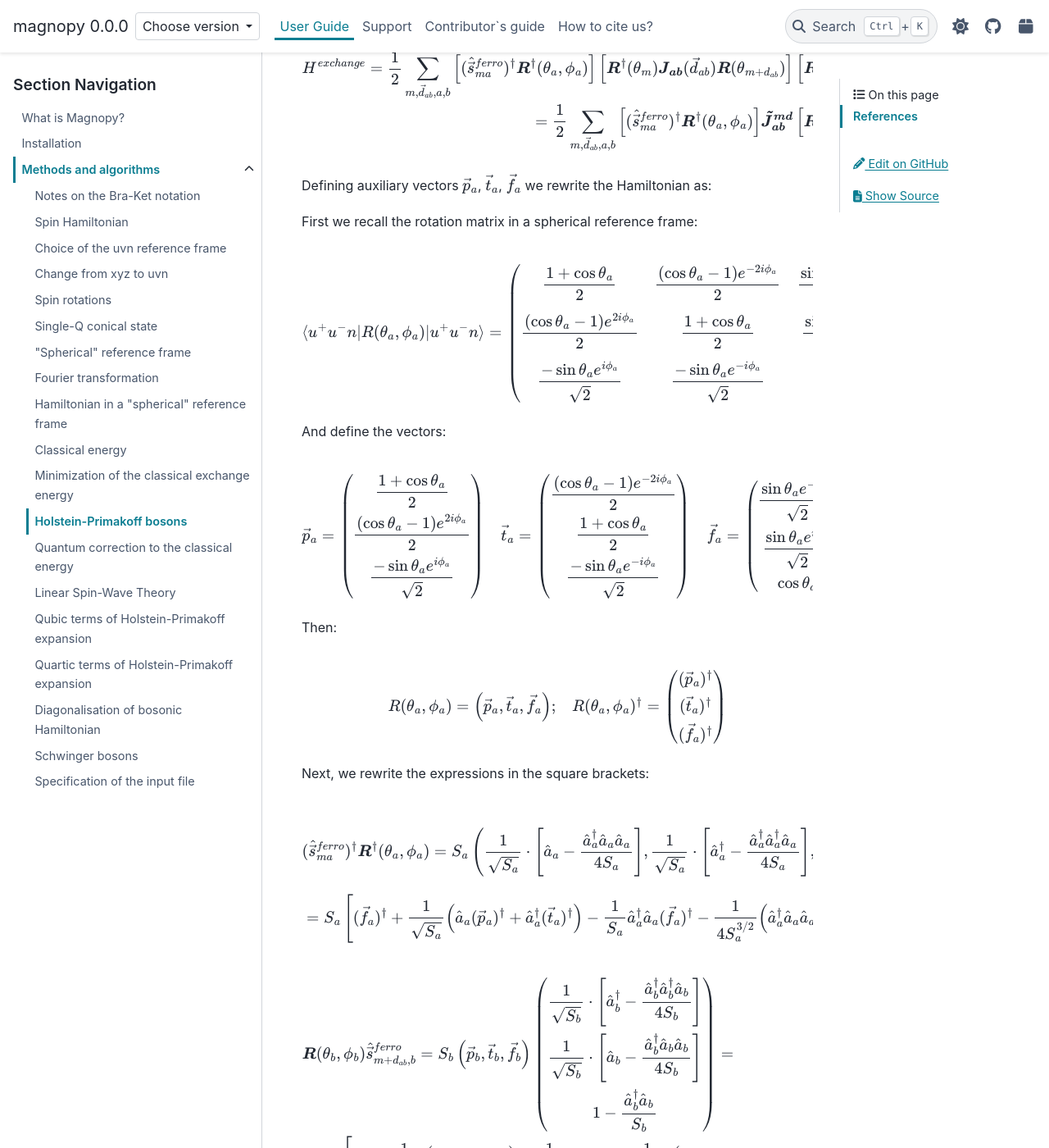
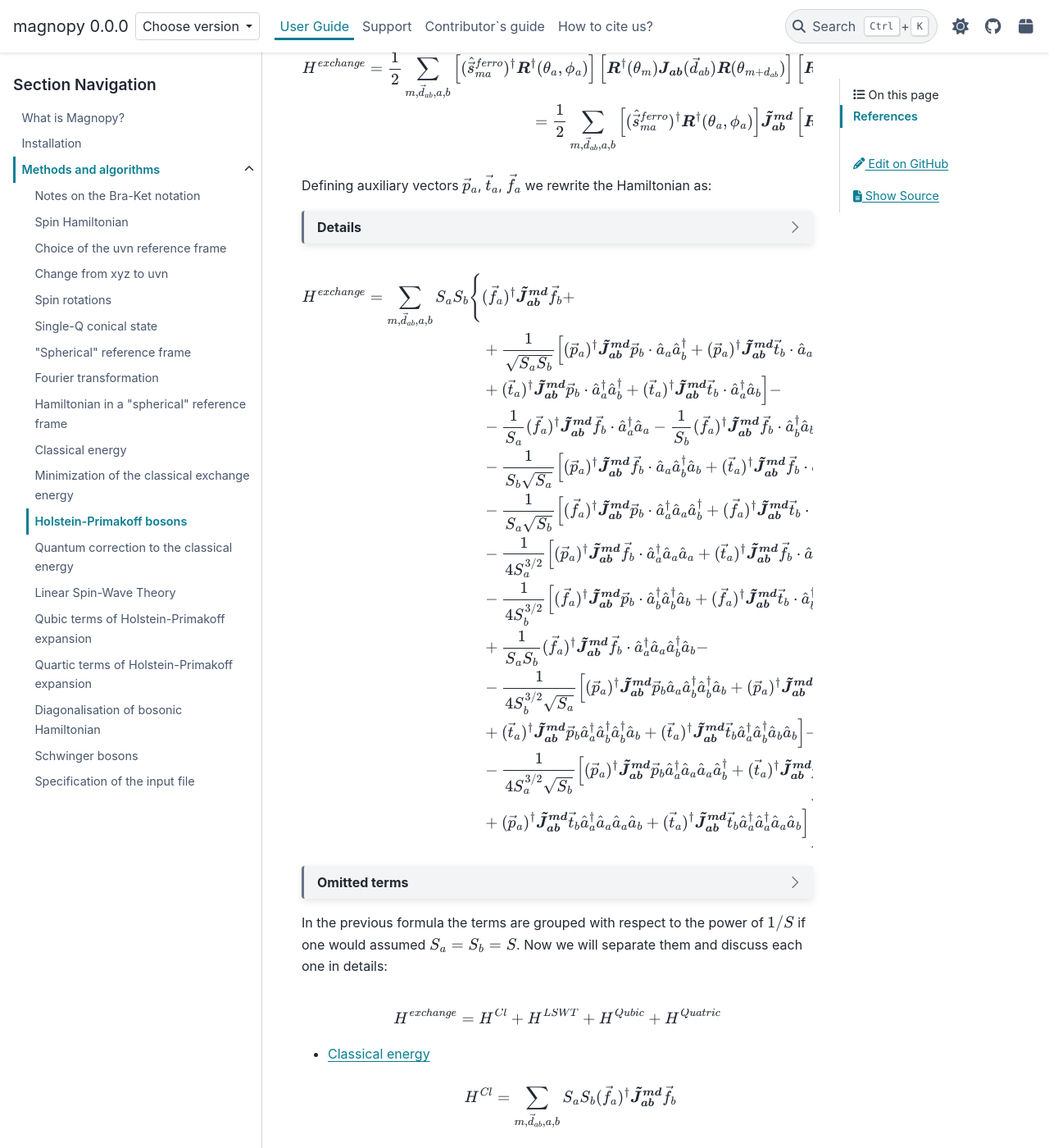
Before and after one commit to marcomarino123/magnopy, a Sphinx documentation site: the page built from docs/source/user-guide/methods/hp-bosons/index.rst, in a window 1280 px wide and 1400 px high, scrolled down 1910 px. Shown: the whole window at 82% size. Built offline with Sphinx 7.4.7 and the PyData theme 0.15.4, drawn with Linux system fonts in a browser that asks for light colours; a script that is not in the unit is left out; some of the changed text lies outside the part shown.

Commit message:
Main part of hp-bosons done

```diff
--- a/docs/source/user-guide/methods/hp-bosons/hamiltonian-grouped-full.txt
+++ b/docs/source/user-guide/methods/hp-bosons/hamiltonian-grouped-full.txt
@@ -1,6 +1,156 @@
 .. math::
   H^{exchange}
   =
-  (\vec{f}_a)^{\dagger}
-  \boldsymbol{\tilde{J}^{md}_{ab}}
-  \vec{f}_b
+  \sum_{m, \vec{d}_{ab}, a, b}
+  S_aS_b
+  \Biggl\{
+    &(\vec{f}_a)^{\dagger}
+    \boldsymbol{\tilde{J}^{md}_{ab}}
+    \vec{f}_b
+    +\\&+
+    \dfrac{1}{\sqrt{S_aS_b}}
+    \Bigl[
+      (\vec{p}_a)^{\dagger}\boldsymbol{\tilde{J}^{md}_{ab}}\vec{p}_b
+      \cdot
+      \hat{a}_a\hat{a}^{\dagger}_b
+      +
+      (\vec{p}_a)^{\dagger}\boldsymbol{\tilde{J}^{md}_{ab}}\vec{t}_b
+      \cdot
+      \hat{a}_a\hat{a}_b
+      +\\&+
+      (\vec{t}_a)^{\dagger}\boldsymbol{\tilde{J}^{md}_{ab}}\vec{p}_b
+      \cdot
+      \hat{a}_a^{\dagger}\hat{a}^{\dagger}_b
+      +
+      (\vec{t}_a)^{\dagger}\boldsymbol{\tilde{J}^{md}_{ab}}\vec{t}_b
+      \cdot
+      \hat{a}_a^{\dagger}\hat{a}_b
+    \Bigr]
+    -\\&-
+    \dfrac{1}{S_a}
+    (\vec{f}_a)^{\dagger}
+    \boldsymbol{\tilde{J}^{md}_{ab}}
+    \vec{f}_b
+    \cdot
+    \hat{a}^{\dagger}_a\hat{a}_a
+    -
+    \dfrac{1}{S_b}
+    (\vec{f}_a)^{\dagger}
+    \boldsymbol{\tilde{J}^{md}_{ab}}
+    \vec{f}_b
+    \cdot
+    \hat{a}^{\dagger}_b\hat{a}_b
+    -\\&-
+    \dfrac{1}{S_b\sqrt{S_a}}
+    \Bigl[
+      (\vec{p}_a)^{\dagger}
+      \boldsymbol{\tilde{J}^{md}_{ab}}
+      \vec{f}_b
+      \cdot
+      \hat{a}_a\hat{a}_b^{\dagger}\hat{a}_b
+      +
+      (\vec{t}_a)^{\dagger}
+      \boldsymbol{\tilde{J}^{md}_{ab}}
+      \vec{f}_b
+      \cdot
+      \hat{a}_a^{\dagger}\hat{a}_b^{\dagger}\hat{a}_b
+    \Bigr]
+    -\\&-
+    \dfrac{1}{S_a\sqrt{S_b}}
+    \Bigl[
+      (\vec{f}_a)^{\dagger}
+      \boldsymbol{\tilde{J}^{md}_{ab}}
+      \vec{p}_b
+      \cdot
+      \hat{a}_a^{\dagger}\hat{a}_a\hat{a}_b^{\dagger}
+      +
+      (\vec{f}_a)^{\dagger}
+      \boldsymbol{\tilde{J}^{md}_{ab}}
+      \vec{t}_b
+      \cdot
+      \hat{a}_a^{\dagger}\hat{a}_a\hat{a}_b
+    \Bigr]
+    -\\&-
+    \dfrac{1}{4S_a^{3/2}}
+    \Bigl[
+      (\vec{p}_a)^{\dagger}
+      \boldsymbol{\tilde{J}^{md}_{ab}}
+      \vec{f}_b
+      \cdot
+      \hat{a}_a^{\dagger}\hat{a}_a\hat{a}_a
+      +
+      (\vec{t}_a)^{\dagger}
+      \boldsymbol{\tilde{J}^{md}_{ab}}
+      \vec{f}_b
+      \cdot
+      \hat{a}_a^{\dagger}\hat{a}_a^{\dagger}\hat{a}_a
+    \Bigr]
+    -\\&-
+    \dfrac{1}{4S_b^{3/2}}
+    \Bigl[
+      (\vec{f}_a)^{\dagger}
+      \boldsymbol{\tilde{J}^{md}_{ab}}
+      \vec{p}_b
+      \cdot
+      \hat{a}_b^{\dagger}\hat{a}_b^{\dagger}\hat{a}_b
+      +
+      (\vec{f}_a)^{\dagger}
+      \boldsymbol{\tilde{J}^{md}_{ab}}
+      \vec{t}_b
+      \cdot
+      \hat{a}_b^{\dagger}\hat{a}_b\hat{a}_b
+    \Bigr]
+    +\\&+
+    \dfrac{1}{S_aS_b}
+    (\vec{f}_a)^{\dagger}
+    \boldsymbol{\tilde{J}^{md}_{ab}}
+    \vec{f}_b
+    \cdot
+    \hat{a}_a^{\dagger}\hat{a}_a\hat{a}_b^{\dagger}\hat{a}_b
+    -\\&-
+    \dfrac{1}{4S_b^{3/2}\sqrt{S_a}}
+    \Bigl[
+      (\vec{p}_a)^{\dagger}
+      \boldsymbol{\tilde{J}^{md}_{ab}}
+      \vec{p}_b
+      \hat{a}_a\hat{a}_b^{\dagger}\hat{a}_b^{\dagger}\hat{a}_b
+      +
+      (\vec{p}_a)^{\dagger}
+      \boldsymbol{\tilde{J}^{md}_{ab}}
+      \vec{t}_b
+      \hat{a}_a\hat{a}_b^{\dagger}\hat{a}_b\hat{a}_b
+      +\\&+
+      (\vec{t}_a)^{\dagger}
+      \boldsymbol{\tilde{J}^{md}_{ab}}
+      \vec{p}_b
+      \hat{a}_a^{\dagger}\hat{a}_b^{\dagger}\hat{a}_b^{\dagger}\hat{a}_b
+      +
+      (\vec{t}_a)^{\dagger}
+      \boldsymbol{\tilde{J}^{md}_{ab}}
+      \vec{t}_b
+      \hat{a}_a^{\dagger}\hat{a}_b^{\dagger}\hat{a}_b\hat{a}_b
+    \Bigr]
+    -\\&-
+    \dfrac{1}{4S_a^{3/2}\sqrt{S_b}}
+    \Bigl[
+      (\vec{p}_a)^{\dagger}
+      \boldsymbol{\tilde{J}^{md}_{ab}}
+      \vec{p}_b
+      \hat{a}_a^{\dagger}\hat{a}_a\hat{a}_a\hat{a}_b^{\dagger}
+      +
+      (\vec{t}_a)^{\dagger}
+      \boldsymbol{\tilde{J}^{md}_{ab}}
+      \vec{p}_b
+      \hat{a}_a^{\dagger}\hat{a}_a^{\dagger}\hat{a}_a\hat{a}_b^{\dagger}
+      +\\&+
+      (\vec{p}_a)^{\dagger}
+      \boldsymbol{\tilde{J}^{md}_{ab}}
+      \vec{t}_b
+      \hat{a}_a^{\dagger}\hat{a}_a\hat{a}_a\hat{a}_b
+      +
+      (\vec{t}_a)^{\dagger}
+      \boldsymbol{\tilde{J}^{md}_{ab}}
+      \vec{t}_b
+      \hat{a}_a^{\dagger}\hat{a}_a^{\dagger}\hat{a}_a\hat{a}_b
+    \Bigr]
+  \Biggr\}
--- a/docs/source/user-guide/methods/hp-bosons/index.rst
+++ b/docs/source/user-guide/methods/hp-bosons/index.rst
@@ -131,41 +131,80 @@ spherical basis. We split the Hamiltonian into three parts as following:
 Defining auxiliary vectors :math:`\vec{p}_a`, :math:`\vec{t}_a`, :math:`\vec{f}_a`
 we rewrite the Hamiltonian as:
 
-First we recall the rotation matrix in a spherical reference frame:
+.. dropdown:: Details
 
-.. include:: ../repeated-formulas/spin-rotation-matrix-spherical.txt
+  First we recall the rotation matrix in a spherical reference frame:
 
-And define the vectors:
+  .. include:: ../repeated-formulas/spin-rotation-matrix-spherical.txt
 
-.. include:: ptf-definition.txt
+  And define the vectors:
 
-Then:
+  .. include:: ptf-definition.txt
+
+  Then:
+
+  .. math::
+    \begin{matrix}
+      R(\theta_a,\phi_a)
+      =
+      \left(
+        \vec{p}_a,
+        \vec{t}_a,
+        \vec{f}_a
+      \right);
+      &
+      R(\theta_a,\phi_a)^{\dagger}
+      =
+      \begin{pmatrix}
+        (\vec{p}_a)^{\dagger} \\
+        (\vec{t}_a)^{\dagger} \\
+        (\vec{f}_a)^{\dagger} \\
+      \end{pmatrix}
+    \end{matrix}
+
+  Next, we rewrite the expressions in the square brackets:
+
+  .. include:: square-brackets-rewrite-left.txt
+
+  .. include:: square-brackets-rewrite-right.txt
+
+
+.. include:: hamiltonian-grouped-full.txt
+
+.. dropdown:: Omitted terms
+
+  .. include:: omitted-terms.txt
+
+In the previous formula the terms are grouped with respect to the power of
+:math:`1/S` if one would assumed :math:`S_a = S_b = S`. Now we will separate them and
+discuss each one in details:
 
 .. math::
-  \begin{matrix}
-    R(\theta_a,\phi_a)
+
+  H^{exchange} = H^{Cl} + H^{LSWT} + H^{Qubic} + H^{Quatric}
+
+* :ref:`Classical energy <user-guide_methods_energy-classic>`
+
+  .. math::
+    H^{Cl}
     =
-    \left(
-      \vec{p}_a,
-      \vec{t}_a,
-      \vec{f}_a
-    \right);
-    &
-    R(\theta_a,\phi_a)^{\dagger}
-    =
-    \begin{pmatrix}
-      (\vec{p}_a)^{\dagger} \\
-      (\vec{t}_a)^{\dagger} \\
-      (\vec{f}_a)^{\dagger} \\
-    \end{pmatrix}
-  \end{matrix}
+    \sum_{m, \vec{d}_{ab}, a, b}
+    S_aS_b
+    (\vec{f}_a)^{\dagger}
+    \boldsymbol{\tilde{J}^{md}_{ab}}
+    \vec{f}_b
 
-Next, we rewrite the expressions in the square brackets:
+* :ref:`Linear Spin Wave Theory <user-guide_methods_lswt>`
 
-.. include:: square-brackets-rewrite-left.txt
+  .. include:: lswt-part.txt
 
-.. include:: square-brackets-rewrite-right.txt
+* :ref:`Qubic terms <user-guide_methods_hp-cubic-terms>`
 
+  .. include:: qubic-part.txt
+
+* :ref:`Quartic terms <user-guide_methods_hp-quartic-terms>`
+
+  .. include:: quartic-part.txt
 
 
 
--- /dev/null
+++ b/docs/source/user-guide/methods/hp-bosons/lswt-part.txt
@@ -0,0 +1,39 @@
+.. math::
+  H^{LSWT}
+  =
+  \sum_{m, \vec{d}_{ab}, a, b}
+  S_aS_b
+  \Biggl\{
+    \dfrac{1}{\sqrt{S_aS_b}}
+    \Bigl[
+      &(\vec{p}_a)^{\dagger}\boldsymbol{\tilde{J}^{md}_{ab}}\vec{p}_b
+      \cdot
+      \hat{a}_a\hat{a}^{\dagger}_b
+      +
+      (\vec{p}_a)^{\dagger}\boldsymbol{\tilde{J}^{md}_{ab}}\vec{t}_b
+      \cdot
+      \hat{a}_a\hat{a}_b
+      +\\&+
+      (\vec{t}_a)^{\dagger}\boldsymbol{\tilde{J}^{md}_{ab}}\vec{p}_b
+      \cdot
+      \hat{a}_a^{\dagger}\hat{a}^{\dagger}_b
+      +
+      (\vec{t}_a)^{\dagger}\boldsymbol{\tilde{J}^{md}_{ab}}\vec{t}_b
+      \cdot
+      \hat{a}_a^{\dagger}\hat{a}_b
+    \Bigr]
+    -\\&-
+    \dfrac{1}{S_a}
+    (\vec{f}_a)^{\dagger}
+    \boldsymbol{\tilde{J}^{md}_{ab}}
+    \vec{f}_b
+    \cdot
+    \hat{a}^{\dagger}_a\hat{a}_a
+    -
+    \dfrac{1}{S_b}
+    (\vec{f}_a)^{\dagger}
+    \boldsymbol{\tilde{J}^{md}_{ab}}
+    \vec{f}_b
+    \cdot
+    \hat{a}^{\dagger}_b\hat{a}_b
+  \Biggr\}
--- /dev/null
+++ b/docs/source/user-guide/methods/hp-bosons/omitted-terms.txt
@@ -0,0 +1,95 @@
+In the Hamiltonian we omit the terms which are smaller then the
+:math:`1/S^2` (if one assume :math:`S_a = S_b = S`). In other words we omit the terms
+with more then four bosonic operators. Here are those terms:
+
+.. math::
+  \dfrac{1}{4S_aS_b^{3/2}}
+  \Bigl[
+    &(\vec{f}_a)^{\dagger}
+    \boldsymbol{\tilde{J}^{md}_{ab}}
+    \vec{p}_b
+    \cdot
+    \hat{a}_a^{\dagger}\hat{a}_a\hat{a}_b^{\dagger}\hat{a}_b^{\dagger}\hat{a}_b
+    +
+    (\vec{f}_a)^{\dagger}
+    \boldsymbol{\tilde{J}^{md}_{ab}}
+    \vec{t}_b
+    \cdot
+    \hat{a}_a^{\dagger}\hat{a}_a\hat{a}_b^{\dagger}\hat{a}_b\hat{a}_b
+    +\\&+
+    (\vec{p}_a)^{\dagger}
+    \boldsymbol{\tilde{J}^{md}_{ab}}
+    \vec{f}_b
+    \cdot
+    \hat{a}_a^{\dagger}\hat{a}_a\hat{a}_a\hat{a}_b^{\dagger}\hat{a}_b
+    +
+    (\vec{t}_a)^{\dagger}
+    \boldsymbol{\tilde{J}^{md}_{ab}}
+    \vec{f}_b
+    \cdot
+    \hat{a}_a^{\dagger}\hat{a}_a^{\dagger}\hat{a}_a\hat{a}_b^{\dagger}\hat{a}_b
+  \Bigr]
+  +\\+
+  \dfrac{1}{16S_a^{3/2}S_b^{3/2}}
+  \Bigl[
+    &(\vec{p}_a)^{\dagger}
+    \boldsymbol{\tilde{J}^{md}_{ab}}
+    \vec{p}_b
+    \cdot
+    \hat{a}_a^{\dagger}\hat{a}_a\hat{a}_a\hat{a}_b^{\dagger}\hat{a}_b^{\dagger}\hat{a}_b
+    +
+    (\vec{p}_a)^{\dagger}
+    \boldsymbol{\tilde{J}^{md}_{ab}}
+    \vec{t}_b
+    \cdot
+    \hat{a}_a^{\dagger}\hat{a}_a\hat{a}_a\hat{a}_b^{\dagger}\hat{a}_b\hat{a}_b
+    +\\&+
+    (\vec{t}_a)^{\dagger}
+    \boldsymbol{\tilde{J}^{md}_{ab}}
+    \vec{p}_b
+    \cdot
+    \hat{a}_a^{\dagger}\hat{a}_a^{\dagger}\hat{a}_a\hat{a}_b^{\dagger}\hat{a}_b^{\dagger}\hat{a}_b
+    +
+    (\vec{t}_a)^{\dagger}
+    \boldsymbol{\tilde{J}^{md}_{ab}}
+    \vec{t}_b
+    \cdot
+    \hat{a}_a^{\dagger}\hat{a}_a^{\dagger}\hat{a}_a\hat{a}_b^{\dagger}\hat{a}_b\hat{a}_b
+  \Bigr]
+
+.. note::
+  In order to account for more than 4 operator terms one need to expand the square root
+  in the HP transformation up to higher degrees in :math:`1/S`.
+
+The last two omitted terms are one-operator terms, proportional to the :math:`1/\sqrt{S}`:
+
+.. math::
+  \dfrac{1}{\sqrt{S_a}}
+  \Bigl[
+    (\vec{p}_a)^{\dagger}
+    \boldsymbol{\tilde{J}^{md}_{ab}}
+    \vec{f}_b
+    \cdot
+    \hat{a}_a
+    +
+    (\vec{t}_a)^{\dagger}
+    \boldsymbol{\tilde{J}^{md}_{ab}}
+    \vec{f}_b
+    \cdot
+    \hat{a}_a^{\dagger}
+  \Bigr]
+  +
+  \dfrac{1}{\sqrt{S_b}}
+  \Bigl[
+    (\vec{f}_a)^{\dagger}
+    \boldsymbol{\tilde{J}^{md}_{ab}}
+    \vec{p}_b
+    \cdot
+    \hat{a}_b^{\dagger}
+    +
+    (\vec{f}_a)^{\dagger}
+    \boldsymbol{\tilde{J}^{md}_{ab}}
+    \vec{t}_b
+    \cdot
+    \hat{a}_b
+  \Bigr]
--- /dev/null
+++ b/docs/source/user-guide/methods/hp-bosons/quartic-part.txt
@@ -0,0 +1,59 @@
+.. math::
+  H^{Quartic}
+  =
+  \sum_{m, \vec{d}_{ab}, a, b}
+  S_aS_b
+  \Biggl\{
+    &\dfrac{1}{S_aS_b}
+    (\vec{f}_a)^{\dagger}
+    \boldsymbol{\tilde{J}^{md}_{ab}}
+    \vec{f}_b
+    \cdot
+    \hat{a}_a^{\dagger}\hat{a}_a\hat{a}_b^{\dagger}\hat{a}_b
+    -\\&-
+    \dfrac{1}{4S_b^{3/2}\sqrt{S_a}}
+    \Bigl[
+      (\vec{p}_a)^{\dagger}
+      \boldsymbol{\tilde{J}^{md}_{ab}}
+      \vec{p}_b
+      \hat{a}_a\hat{a}_b^{\dagger}\hat{a}_b^{\dagger}\hat{a}_b
+      +
+      (\vec{p}_a)^{\dagger}
+      \boldsymbol{\tilde{J}^{md}_{ab}}
+      \vec{t}_b
+      \hat{a}_a\hat{a}_b^{\dagger}\hat{a}_b\hat{a}_b
+      +\\&+
+      (\vec{t}_a)^{\dagger}
+      \boldsymbol{\tilde{J}^{md}_{ab}}
+      \vec{p}_b
+      \hat{a}_a^{\dagger}\hat{a}_b^{\dagger}\hat{a}_b^{\dagger}\hat{a}_b
+      +
+      (\vec{t}_a)^{\dagger}
+      \boldsymbol{\tilde{J}^{md}_{ab}}
+      \vec{t}_b
+      \hat{a}_a^{\dagger}\hat{a}_b^{\dagger}\hat{a}_b\hat{a}_b
+    \Bigr]
+    -\\&-
+    \dfrac{1}{4S_a^{3/2}\sqrt{S_b}}
+    \Bigl[
+      (\vec{p}_a)^{\dagger}
+      \boldsymbol{\tilde{J}^{md}_{ab}}
+      \vec{p}_b
+      \hat{a}_a^{\dagger}\hat{a}_a\hat{a}_a\hat{a}_b^{\dagger}
+      +
+      (\vec{t}_a)^{\dagger}
+      \boldsymbol{\tilde{J}^{md}_{ab}}
+      \vec{p}_b
+      \hat{a}_a^{\dagger}\hat{a}_a^{\dagger}\hat{a}_a\hat{a}_b^{\dagger}
+      +\\&+
+      (\vec{p}_a)^{\dagger}
+      \boldsymbol{\tilde{J}^{md}_{ab}}
+      \vec{t}_b
+      \hat{a}_a^{\dagger}\hat{a}_a\hat{a}_a\hat{a}_b
+      +
+      (\vec{t}_a)^{\dagger}
+      \boldsymbol{\tilde{J}^{md}_{ab}}
+      \vec{t}_b
+      \hat{a}_a^{\dagger}\hat{a}_a^{\dagger}\hat{a}_a\hat{a}_b
+    \Bigr]
+  \Biggr\}
--- /dev/null
+++ b/docs/source/user-guide/methods/hp-bosons/qubic-part.txt
@@ -0,0 +1,67 @@
+.. math::
+  H^{Qubic}
+  =
+  \sum_{m, \vec{d}_{ab}, a, b}
+  S_aS_b
+  \Biggl\{
+    &-
+    \dfrac{1}{S_b\sqrt{S_a}}
+    \Bigl[
+      (\vec{p}_a)^{\dagger}
+      \boldsymbol{\tilde{J}^{md}_{ab}}
+      \vec{f}_b
+      \cdot
+      \hat{a}_a\hat{a}_b^{\dagger}\hat{a}_b
+      +
+      (\vec{t}_a)^{\dagger}
+      \boldsymbol{\tilde{J}^{md}_{ab}}
+      \vec{f}_b
+      \cdot
+      \hat{a}_a^{\dagger}\hat{a}_b^{\dagger}\hat{a}_b
+    \Bigr]
+    -\\&-
+    \dfrac{1}{S_a\sqrt{S_b}}
+    \Bigl[
+      (\vec{f}_a)^{\dagger}
+      \boldsymbol{\tilde{J}^{md}_{ab}}
+      \vec{p}_b
+      \cdot
+      \hat{a}_a^{\dagger}\hat{a}_a\hat{a}_b^{\dagger}
+      +
+      (\vec{f}_a)^{\dagger}
+      \boldsymbol{\tilde{J}^{md}_{ab}}
+      \vec{t}_b
+      \cdot
+      \hat{a}_a^{\dagger}\hat{a}_a\hat{a}_b
+    \Bigr]
+    -\\&-
+    \dfrac{1}{4S_a^{3/2}}
+    \Bigl[
+      (\vec{p}_a)^{\dagger}
+      \boldsymbol{\tilde{J}^{md}_{ab}}
+      \vec{f}_b
+      \cdot
+      \hat{a}_a^{\dagger}\hat{a}_a\hat{a}_a
+      +
+      (\vec{t}_a)^{\dagger}
+      \boldsymbol{\tilde{J}^{md}_{ab}}
+      \vec{f}_b
+      \cdot
+      \hat{a}_a^{\dagger}\hat{a}_a^{\dagger}\hat{a}_a
+    \Bigr]
+    -\\&-
+    \dfrac{1}{4S_b^{3/2}}
+    \Bigl[
+      (\vec{f}_a)^{\dagger}
+      \boldsymbol{\tilde{J}^{md}_{ab}}
+      \vec{p}_b
+      \cdot
+      \hat{a}_b^{\dagger}\hat{a}_b^{\dagger}\hat{a}_b
+      +
+      (\vec{f}_a)^{\dagger}
+      \boldsymbol{\tilde{J}^{md}_{ab}}
+      \vec{t}_b
+      \cdot
+      \hat{a}_b^{\dagger}\hat{a}_b\hat{a}_b
+    \Bigr]
+  \Biggr\}
--- a/docs/source/user-guide/methods/hp-bosons/square-brackets-rewrite-right.txt
+++ b/docs/source/user-guide/methods/hp-bosons/square-brackets-rewrite-right.txt
@@ -51,8 +51,3 @@
       \hat{a}^{\dagger}_b\hat{a}_b\hat{a}_b\vec{t}_b
     \right)
   \right]
-
-In the following step we will group the terms with respect to the power of
-:math:`1/S` if one would assumed :math:`S_a = S_b = S`.
-
-.. include:: hamiltonian-grouped-full.txt
```
